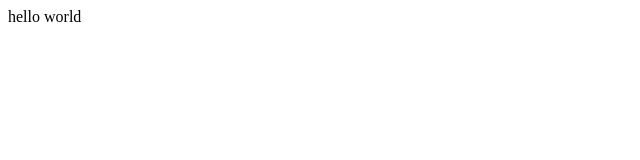
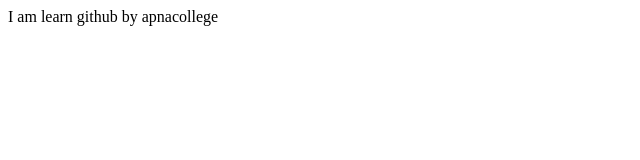
Before and after one commit to 026sanshukumari/project-demo, a plain HTML site: page index.html in a window 1280 px wide. Shown: the whole page, without its empty margins (0-640 px from the left). Drawn offline with Linux system fonts and the light colour scheme.

```diff
--- a/index.html
+++ b/index.html
@@ -1 +1 @@
-<p>hello world</p>
+<p>I am learn github by apnacollege</p>
```
Also changed, not shown: 1 other file.
